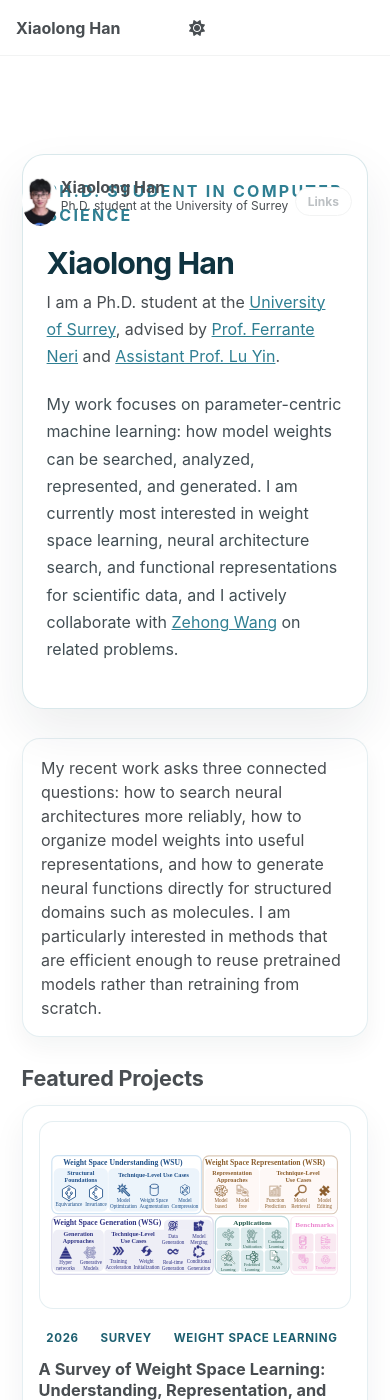
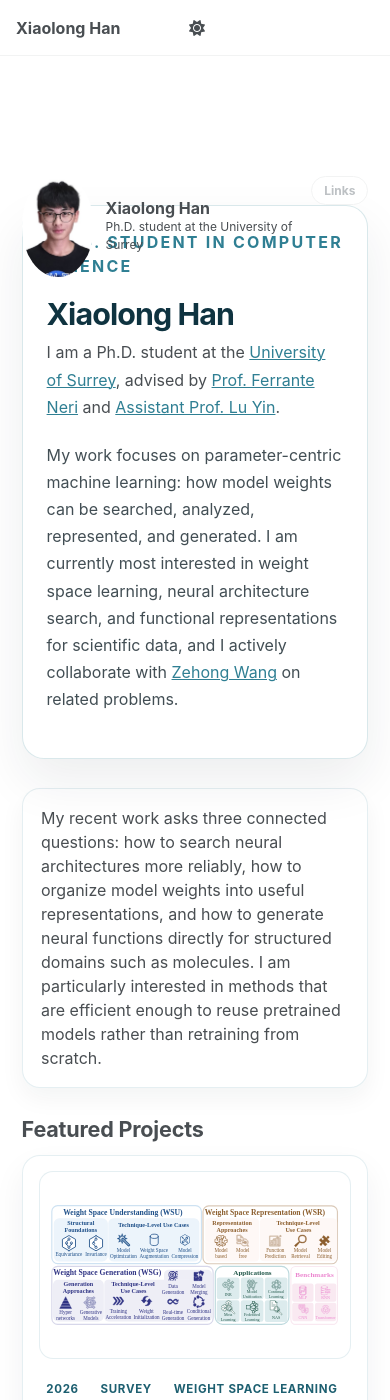
Before and after one commit to xiaolonghan2000/xiaolonghan2000.github.io, a Jekyll site: the page built from _pages/about.md, in a window 390 px wide and 1400 px high. Built offline with Jekyll 4.4.1, drawn with Linux system fonts in a browser that asks for light colours; some web fonts are replaced.

Commit message:
update style

```diff
--- a/assets/css/homepage.css
+++ b/assets/css/homepage.css
@@ -338,12 +338,58 @@
     overflow: visible;
   }
 
+  .sidebar > div[itemtype="http://schema.org/Person"] {
+    display: grid;
+    grid-template-columns: 4.5rem minmax(0, 1fr) auto;
+    gap: 0.75rem;
+    align-items: center;
+  }
+
+  .author__avatar,
+  .author__content,
+  .author__urls-wrapper {
+    display: block;
+    width: auto;
+  }
+
+  .author__avatar {
+    margin: 0;
+  }
+
+  .author__avatar img {
+    max-width: 4.5rem;
+  }
+
+  .author__content {
+    padding: 0;
+    min-width: 0;
+  }
+
+  .author__name {
+    margin: 0 0 0.2rem;
+  }
+
+  .author__bio {
+    margin: 0;
+    line-height: 1.35;
+  }
+
+  .author__urls-wrapper {
+    padding: 0;
+    align-self: start;
+  }
+
   .author__urls {
     position: absolute;
+    top: calc(100% + 0.5rem);
     right: 0;
     left: auto;
     z-index: 3001 !important;
     overflow: visible;
+  }
+
+  .page {
+    clear: both;
   }
 }
 
```
